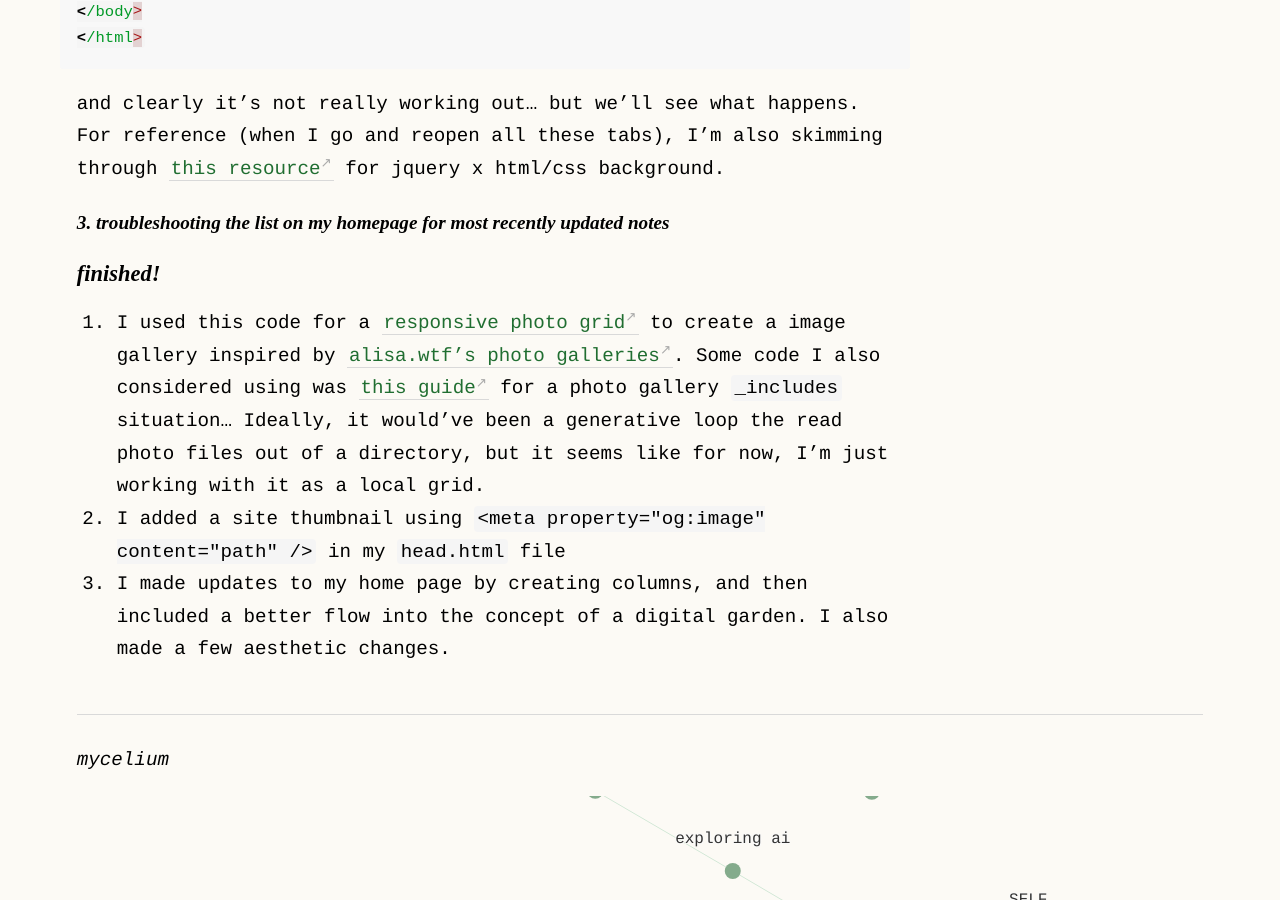
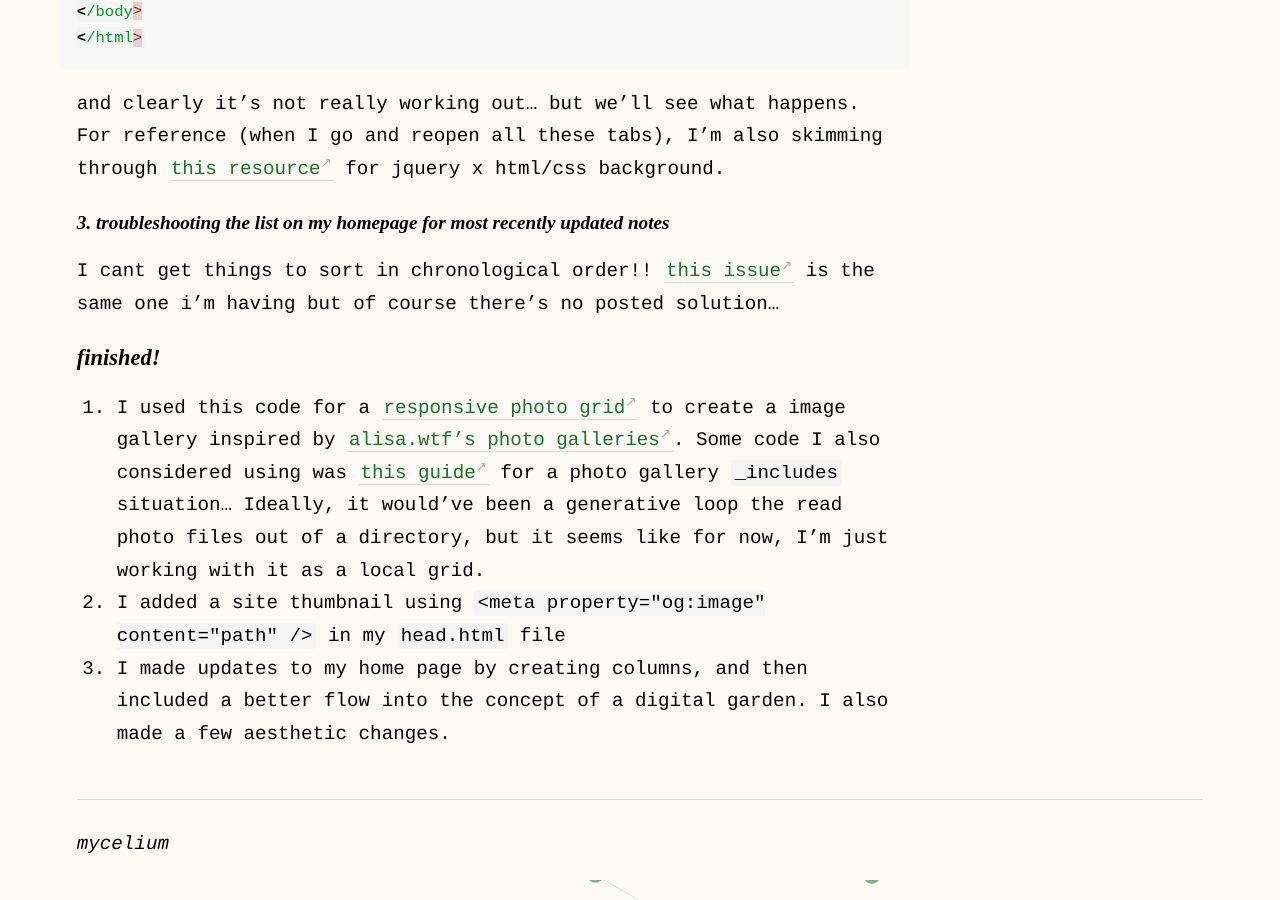
Before and after one commit to geminiworms/talyssagarden.github.io, a Jekyll site: the page built from _notes/to-do-list.md, in a window 1280 px wide and 900 px high, scrolled down 1614 px. Built offline with Jekyll 4.4.1, drawn with Linux system fonts in a browser that asks for light colours.

Commit message:
Update to-do-list.md

```diff
--- a/_notes/to-do-list.md
+++ b/_notes/to-do-list.md
@@ -43,6 +43,7 @@ basically, i want to add some more interesting dynamics to the front page of the
 and clearly it's not really working out... but we'll see what happens. For reference (when I go and reopen all these tabs), I'm also skimming through [this resource](https://www.w3schools.com/js/js_htmldom.asp) for jquery x html/css background.
 
 #### 3. troubleshooting the list on my homepage for most recently updated notes
+I cant get things to sort in chronological order!! [this issue](https://github.com/gjtorikian/jekyll-last-modified-at/issues/70) is the same one i'm having but of course there's no posted solution...
 
 
 ### finished!
```
